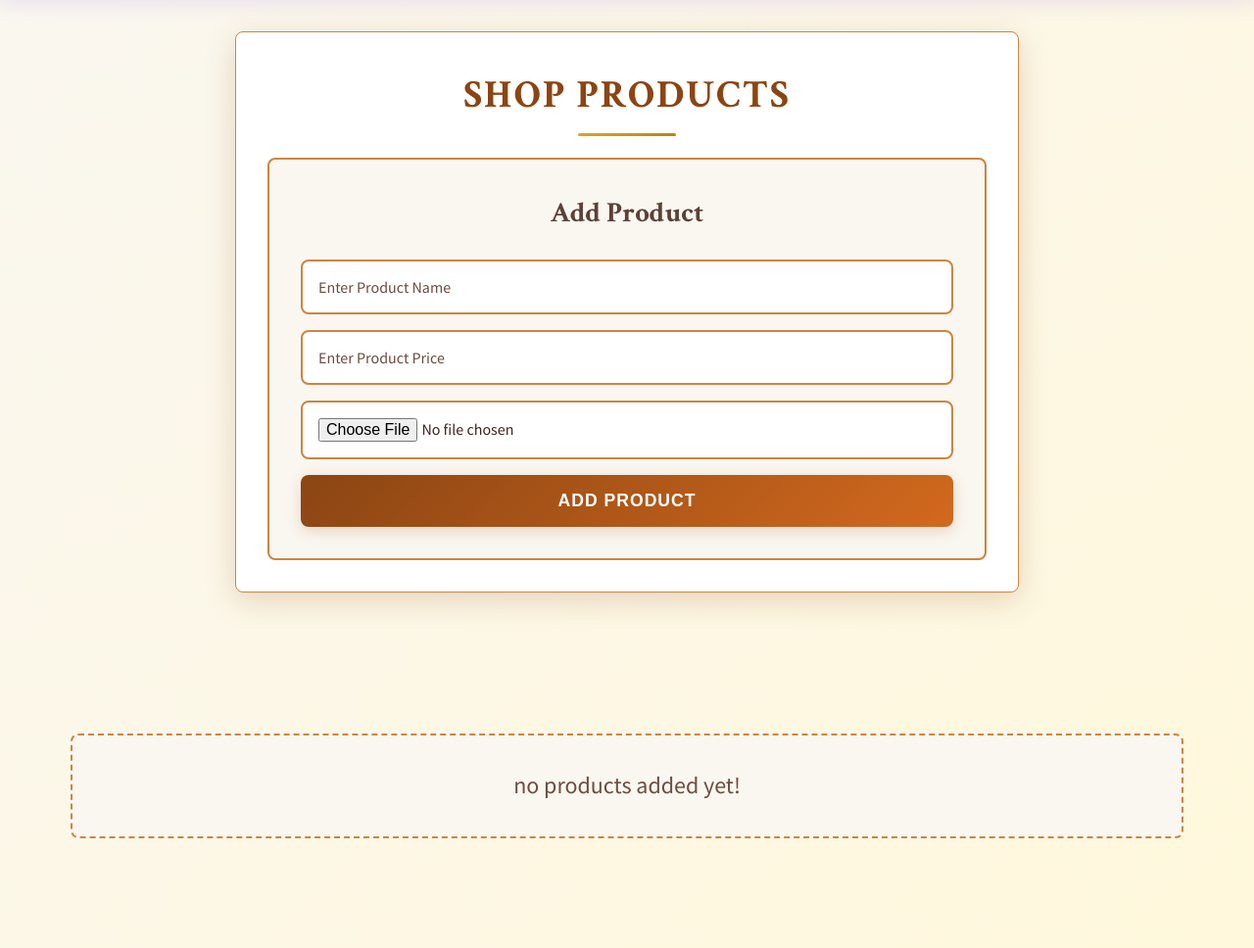
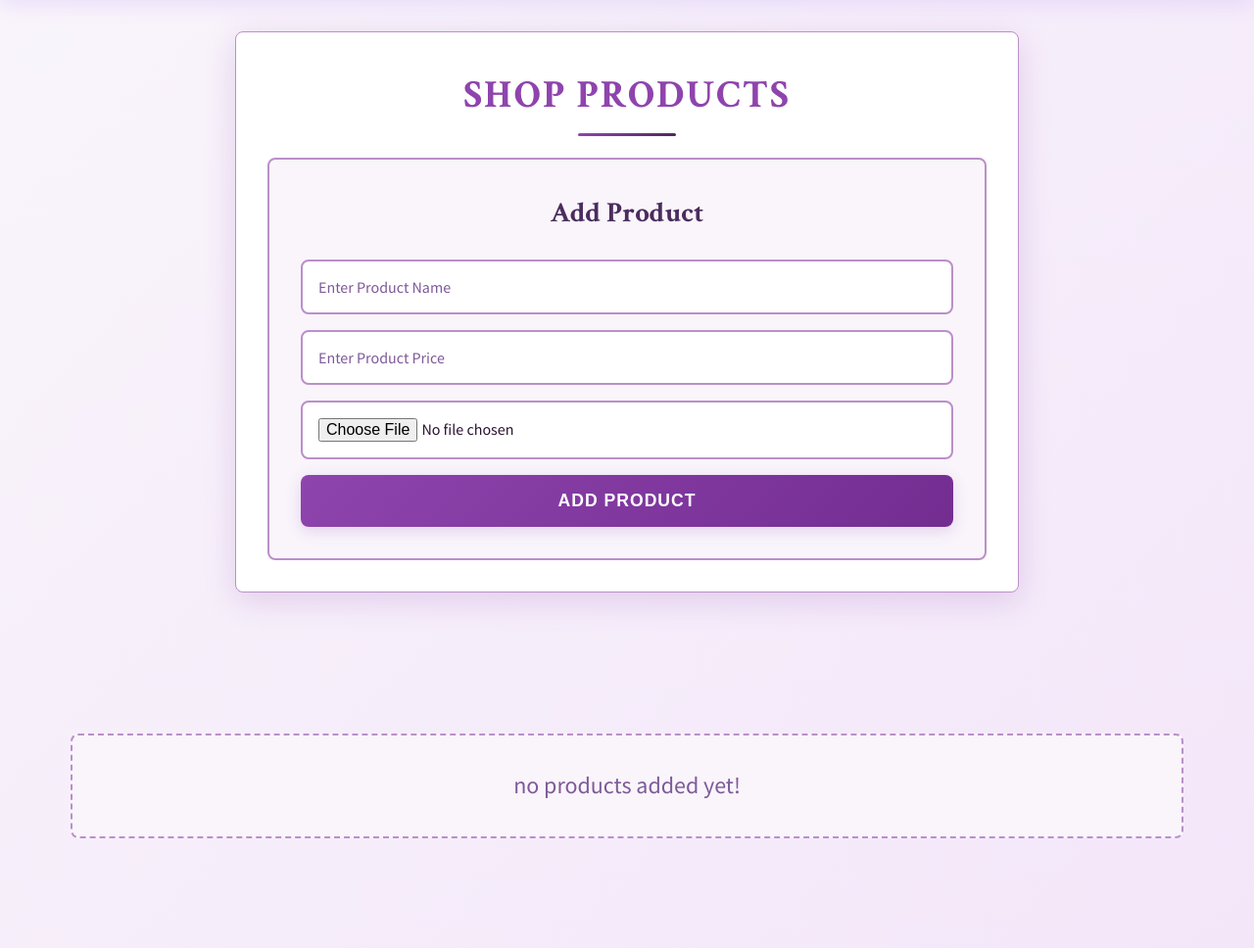
Before and after one commit to Sashika-Dilmina/Book-store, a PHP site: page /admin_products.php in a window 1280 px wide. Shown: the part 84-1052 px from the top of the page at 98% size. Run offline with PHP 8.4, Linux system fonts and the light colour scheme; the visitor is signed in with stand-in values (Sample User, id 1); data that the repository does not hold is empty.

Commit message:
change color code

```diff
--- a/css/admin_products.css
+++ b/css/admin_products.css
@@ -3,23 +3,32 @@
 
 /* Root Variables */
 :root {
-    --primary-color: #8B4513;
-    --secondary-color: #D2691E;
-    --accent-color: #CD853F;
-    --dark-brown: #5D4037;
-    --light-cream: #FFF8DC;
-    --off-white: #FAF7F0;
-    --gold: #DAA520;
-    --dark-gold: #B8860B;
-    --shadow: rgba(139, 69, 19, 0.2);
-    --light-shadow: rgba(139, 69, 19, 0.1);
-    --text-dark: #3E2723;
-    --text-light: #6D4C41;
-    --danger: #C62828;
-    --success: #388E3C;
+    --primary-color: #8e44ad;
+
+    /* Harmonized Colors */
+    --secondary-color: #732d91;
+    --accent-color: #bb8fc9;
+    --dark-brown: #4b2c5e;
+    --light-cream: #f3e6f9;
+    --off-white: #f9f5fb;
+    --purple: #8e44ad;;
+    --dark-purple: #4b2c5e;
+
+    /* Shadows & Text */
+    --shadow: rgba(142, 68, 173, 0.2);      /* Primary color in shadow */
+    --light-shadow: rgba(142, 68, 173, 0.1);
+    --text-dark: #2e1435;         /* Deep plum text */
+    --text-light: #7e5a99;        /* Muted lavender-grey */
+
+    /* Alerts */
+    --danger: #c0392b;            /* Still red for clarity */
+    --success: #27ae60;           /* Green for universal UX meaning */
+
+    /* General UI */
     --border-radius: 8px;
     --transition: all 0.3s ease;
 }
+
 
 /* Global Styles */
 * {
@@ -72,7 +81,7 @@ h1, h2, h3 {
     transform: translateX(-50%);
     width: 100px;
     height: 3px;
-    background: linear-gradient(90deg, var(--gold), var(--dark-gold));
+    background: linear-gradient(90deg, var(--purple), var(--dark-purple));
     border-radius: 2px;
 }
 
@@ -172,7 +181,7 @@ h1, h2, h3 {
     left: 0;
     right: 0;
     height: 4px;
-    background: linear-gradient(90deg, var(--gold), var(--dark-gold));
+    background: linear-gradient(90deg, var(--purple), var(--dark-purple));
 }
 
 .show-products .box:hover {
@@ -225,14 +234,14 @@ h1, h2, h3 {
 }
 
 .show-products .option-btn {
-    background: var(--gold);
+    background: var(--purple);
     color: white;
-    border-color: var(--gold);
+    border-color: var(--purple);
 }
 
 .show-products .option-btn:hover {
-    background: var(--dark-gold);
-    border-color: var(--dark-gold);
+    background: var(--dark-purple);
+    border-color: var(--dark-purple);
     transform: translateY(-2px);
 }
 
@@ -464,5 +473,5 @@ h1, h2, h3 {
 
 .vintage-border {
     border: 2px solid var(--accent-color);
-    border-image: linear-gradient(45deg, var(--gold), var(--dark-gold)) 1;
+    border-image: linear-gradient(45deg, var(--purple), var(--dark-purple)) 1;
 }
```
